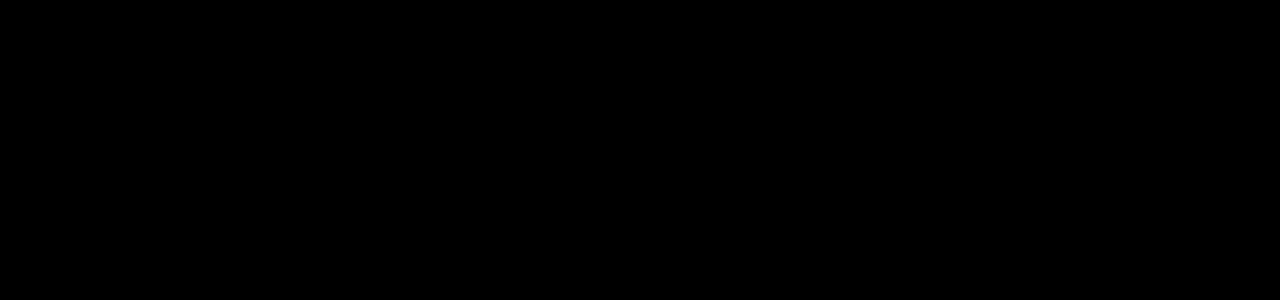
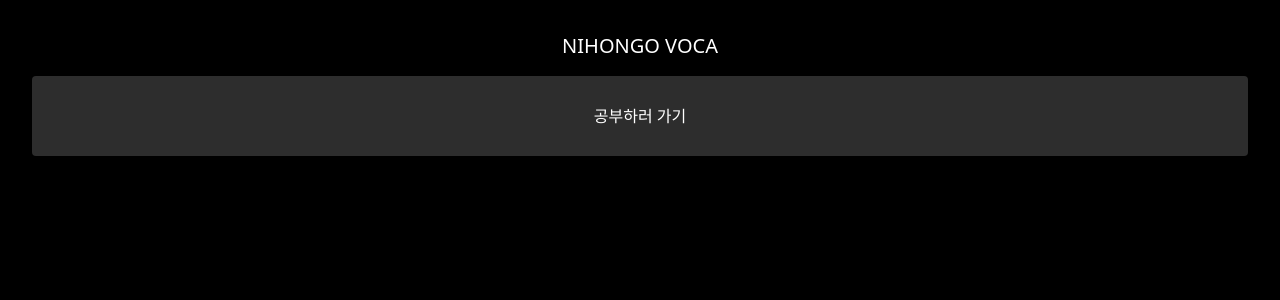
Before and after one commit to KwakOri/nihongo-voca, a React (Vite) app: page / in a window 1280 px wide. Shown: the top 300 px of the page. Built offline with nearby package versions, Linux system fonts and the light colour scheme.

Commit message:
Feat: home에서의 진입로 추가

```diff
--- a/src/App.tsx
+++ b/src/App.tsx
@@ -1,10 +1,16 @@
+import { NavLink } from "react-router";
 import "./App.css";
 
 function App() {
   return (
-    <>
-      <h1>hello this is Home</h1>
-    </>
+    <div className="w-full h-full flex flex-col gap-4">
+      <h1 className="text-white text-xl">NIHONGO VOCA</h1>
+      <NavLink to="levels">
+        <p className="bg-[#2d2d2d] w-full h-20 rounded flex justify-center items-center text-white">
+          공부하러 가기
+        </p>
+      </NavLink>
+    </div>
   );
 }
 
```
